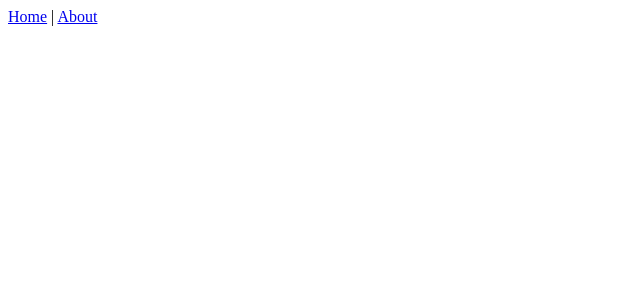
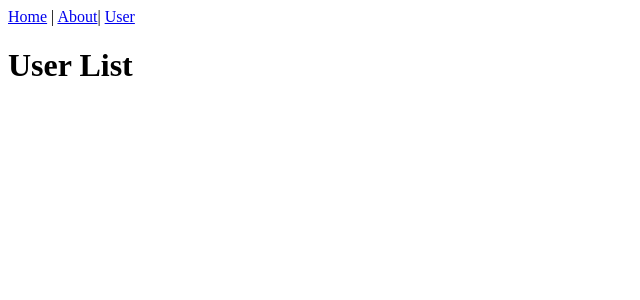
Before and after one commit to dzgntutar/vuejs-workshop-with-nodejs, a Vue app in the folder ui/: page /user in a window 1280 px wide. Before the commit this address had no page. Shown: the top 300 px of the page, without its empty margins (0-640 px from the left). Built offline with nearby package versions, Linux system fonts and the light colour scheme; the HTML template or start-up script is replaced by a standard one.

Commit message:
component

```diff
--- a/ui/src/App.vue
+++ b/ui/src/App.vue
@@ -3,7 +3,8 @@
     <div class="">
       <nav class="d-flex justify-content-center">
         <router-link to="/">Home</router-link> |
-        <router-link to="/about">About</router-link>
+        <router-link to="/about">About</router-link>|
+        <router-link to="/user">User</router-link>
       </nav>
     </div>
 
--- /dev/null
+++ b/ui/src/components/user/user.vue
@@ -0,0 +1,14 @@
+<template>
+  <div class="container">
+    <div class="row">
+      <user-list></user-list>
+    </div>
+  </div>
+</template>
+
+<script>
+import UserList from "./userList";
+export default {
+  components: { userList: UserList },
+};
+</script>
--- /dev/null
+++ b/ui/src/components/user/userList.vue
@@ -0,0 +1,7 @@
+<template>
+  <h1>User List</h1>
+</template>
+
+<script>
+export default {};
+</script>
--- a/ui/src/components/views/About.vue
+++ b/ui/src/components/views/aboutView.vue
@@ -4,7 +4,7 @@
 
 <script>
 export default {
-  name: "About",
+  name: "aboutView",
 };
 </script>
 
--- a/ui/src/components/views/Home.vue
+++ b/ui/src/components/views/homeView.vue
@@ -4,7 +4,7 @@
 
 <script>
 export default {
-  name: "Home",
+  name: "homeView",
 };
 </script>
 
--- /dev/null
+++ b/ui/src/components/views/userView.vue
@@ -0,0 +1,11 @@
+<template>
+  <user-component></user-component>
+</template>
+
+<script>
+import User from "../user/user";
+export default {
+  name: "userView",
+  components: { userComponent: User },
+};
+</script>
--- a/ui/src/routes.js
+++ b/ui/src/routes.js
@@ -1,5 +1,6 @@
-import Anasayfa from "./components/views/Home";
-import Hakkimda from "./components/views/About";
+import Anasayfa from "./components/views/homeView";
+import Hakkimda from "./components/views/aboutView";
+import Kullanici from "./components/views/userView";
 
 import { createRouter, createWebHistory } from "vue-router";
 
@@ -14,6 +15,11 @@ const routes = [
     name: "About",
     component: Hakkimda,
   },
+  {
+    path: "/user",
+    name: "User",
+    component: Kullanici,
+  },
 ];
 
 const router = createRouter({
```
Also changed, not shown: ui/src/components/user/userDetail.vue (added, +7 -0 lines).
